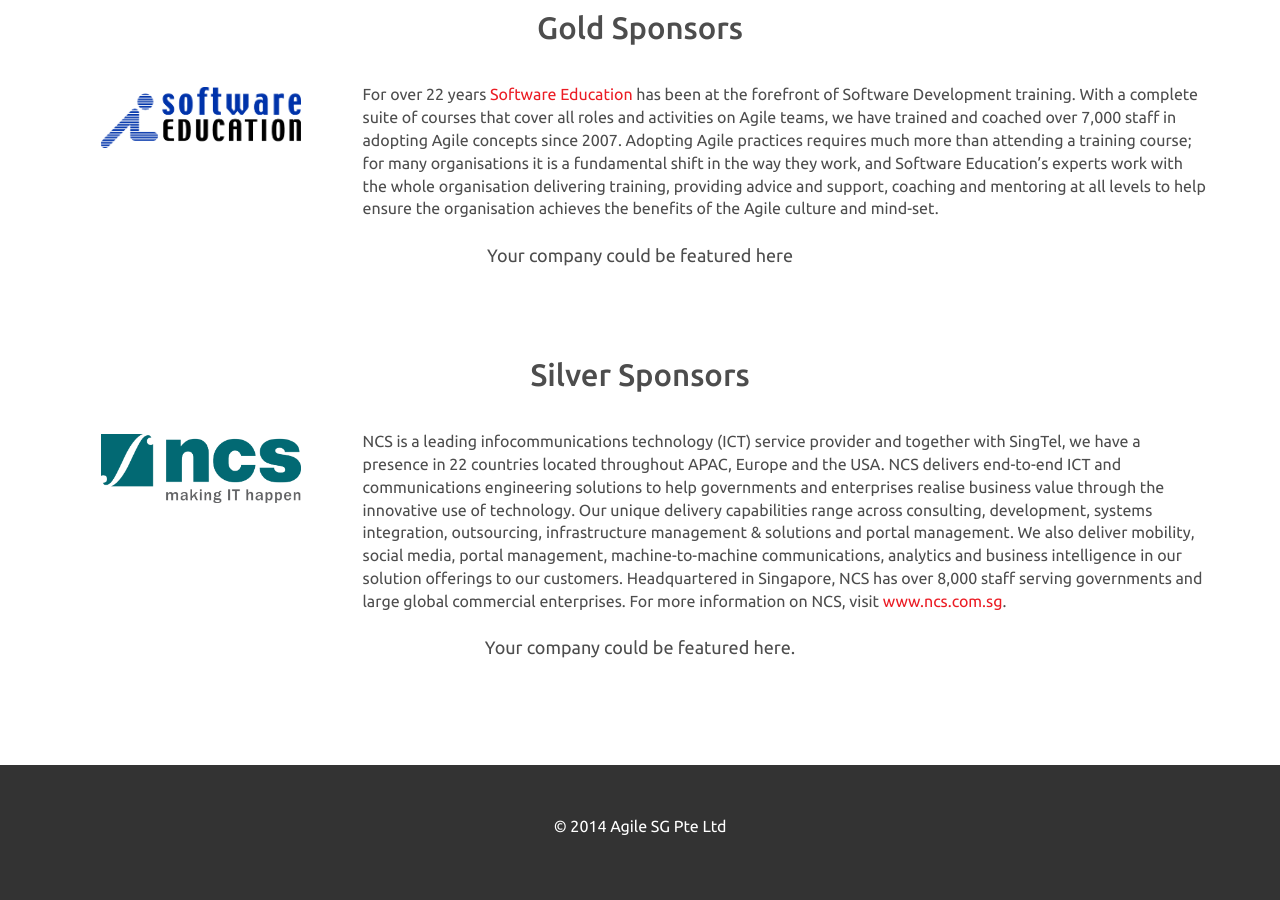
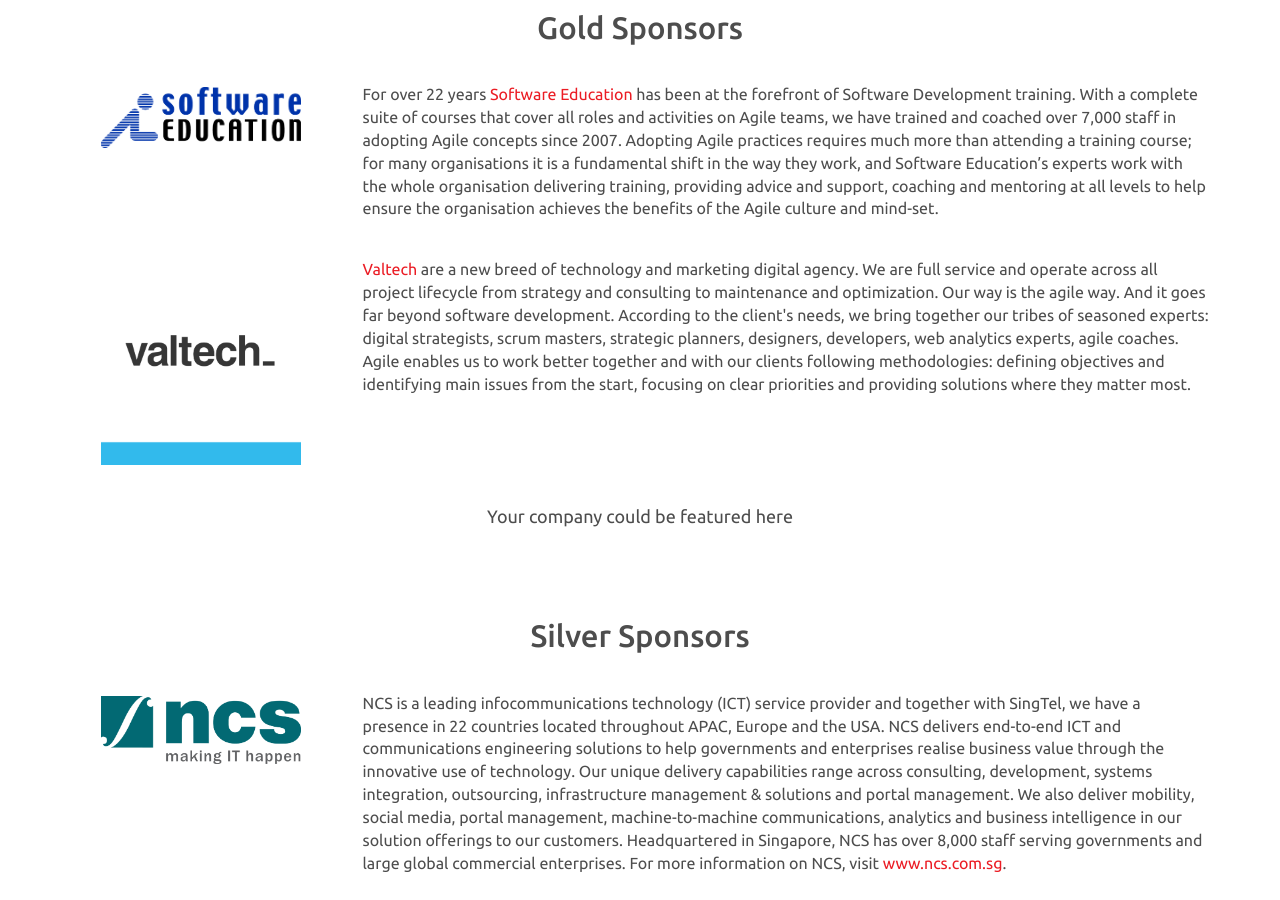
Before and after one commit to agilesingapore/2014, a Jekyll site: the page built from sponsors.md, in a window 1280 px wide and 900 px high, scrolled down 1030 px. Built offline with Jekyll 4.4.1, drawn with Linux system fonts in a browser that asks for light colours; nearby versions of some CDN libraries; Markdown is read by kramdown in place of the engine named in the settings.

Commit message:
Added Valtech to the sponsors page

```diff
--- a/sponsors.md
+++ b/sponsors.md
@@ -85,6 +85,24 @@
         </div>
     </div>
 
+    <div class="row">
+        <div class="col-md-3">
+			&nbsp;
+        </div>
+    </div>
+
+    <div class="row">
+        <div class="col-md-3">
+          <div class="thumbnail">
+            <a href="http://www.valtech.com" target="_blank"><img src="img/sponsors/Valtech.png" width="200" height="200"></a>
+          </div>
+        </div>
+
+        <div class="bio col-md-9">
+          <p><a target=_blank href="http://www.valtech.com">Valtech</a	> are a new breed of technology and marketing digital agency. We are full service and operate across all project lifecycle from strategy and consulting to maintenance and optimization. Our way is the agile way. And it goes far beyond software development. According to the client's needs, we bring together our tribes of seasoned experts: digital strategists, scrum masters, strategic planners, designers, developers, web analytics experts, agile coaches. Agile enables us to work better together and with our clients following methodologies: defining objectives and identifying main issues from the start, focusing on clear priorities and providing solutions where they matter most.</p>
+        </div>
+    </div>
+
     <div class="row" style="min-height: 100px; padding-top:10px">
 			     Your company could be featured here
     </div>
```
Also changed, not shown: img/sponsors/Valtech.png (added).
